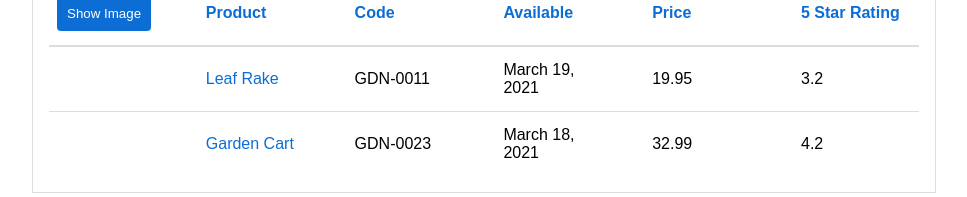
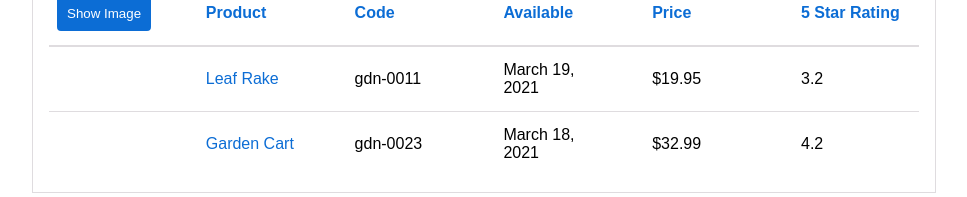
Before and after one commit to silviya-stoyanova/Acme-Product-Management, an Angular app: page / in a window 1280 px wide. Shown: the part 245-442 px from the top of the page, without its empty margins (156-1123 px from the left). Built offline with nearby package versions, Linux system fonts and the light colour scheme.

Commit message:
Add pipes to transform the currency and code

```diff
--- a/src/app/products/product-list.component.html
+++ b/src/app/products/product-list.component.html
@@ -41,13 +41,13 @@
           {{ product.name }}
         </p>
         <p class="products__table-list-item-text">
-          {{ product.code }}
+          {{ product.code | lowercase }}
         </p>
         <p class="products__table-list-item-text">
           {{ product.releaseDate }}
         </p>
         <p class="products__table-list-item-text">
-          {{ product.price }}
+          {{ product.price | currency | lowercase }}
         </p>
         <p class="products__table-list-item-text">
           {{ product.rating }}
```
